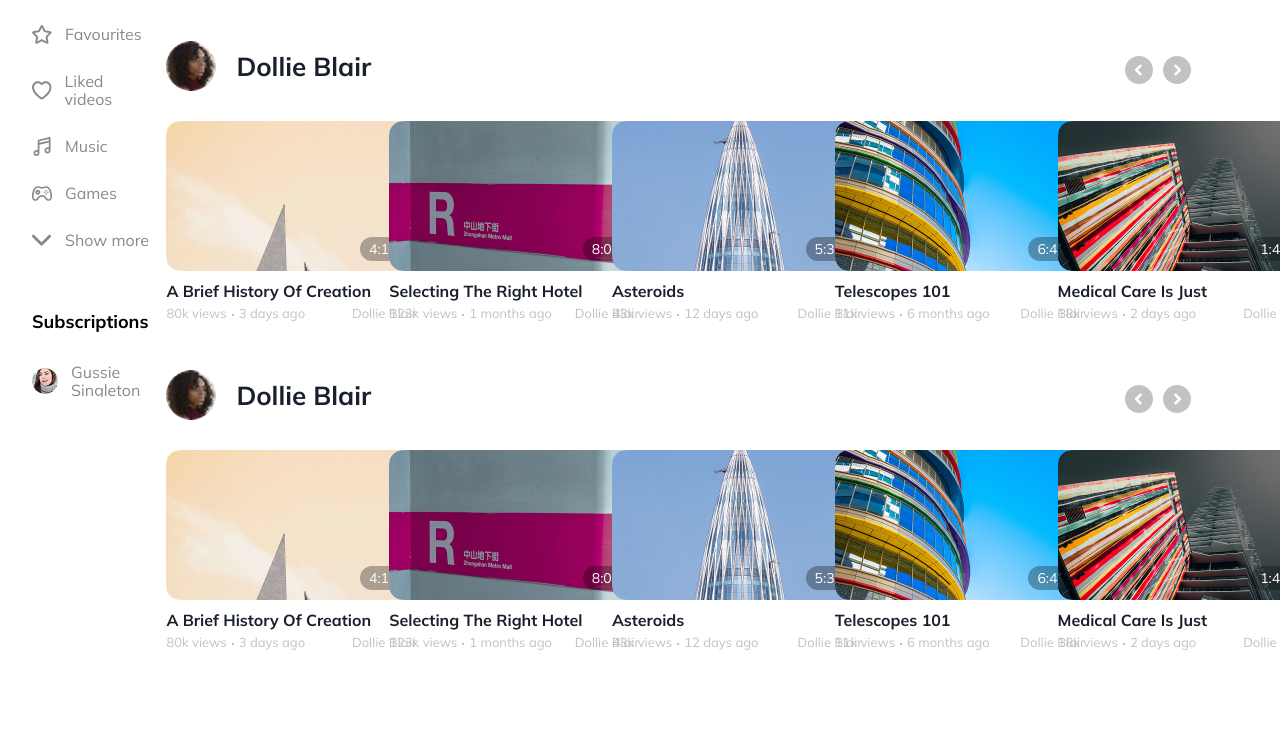
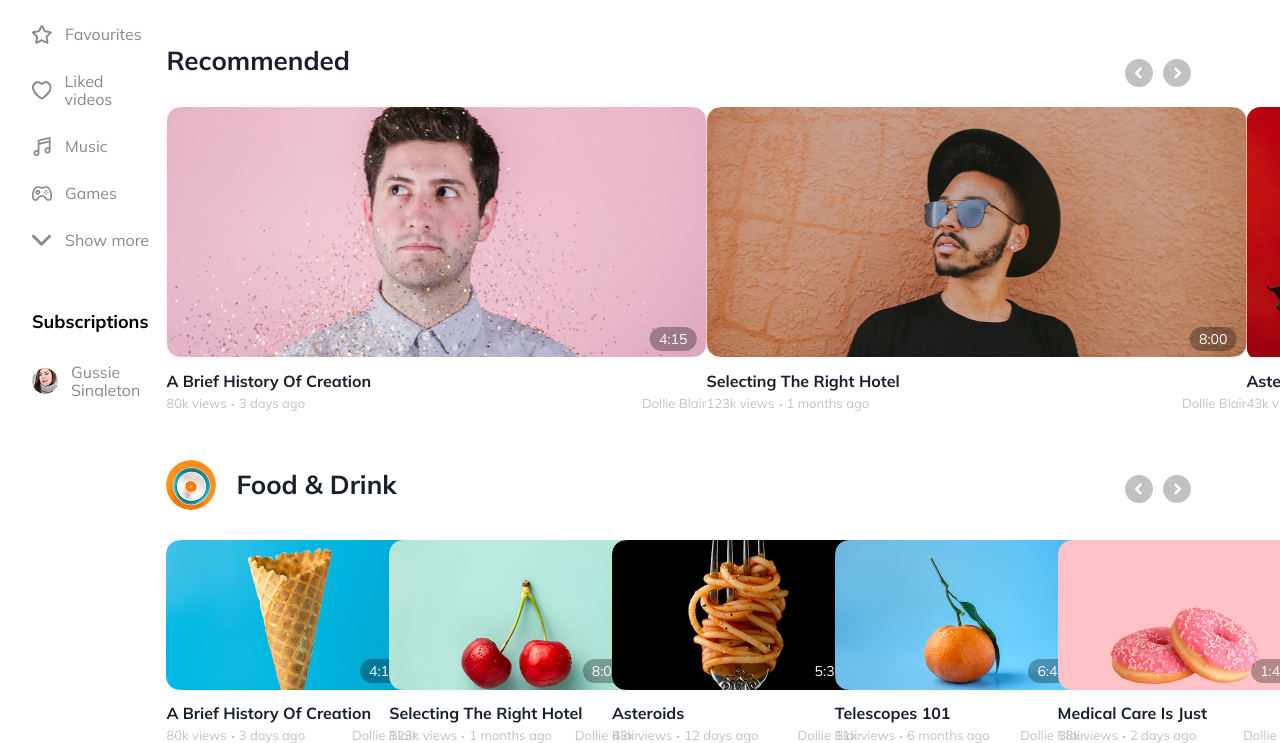
Before and after one commit to Tigricina/Youtube_glo, a plain HTML site: page index.html in a window 1280 px wide. Shown: the part 403-1146 px from the top of the page. Before the commit the page ends 1053 px from the top, so only its background shows below. Drawn offline with nearby package versions, Linux system fonts and the light colour scheme.

Commit message:
finished content block

```diff
--- a/css/style.css
+++ b/css/style.css
@@ -217,8 +217,7 @@ body {
 }
 
 .video-thumb {
-    width: 250px;
-    height: 150px;
+
     overflow: hidden;
     border-radius: 14px;
     position: relative;
@@ -294,3 +293,18 @@ body {
     justify-content: space-between;
     width: 66px;
 }
+
+
+.recommended-slide {
+    min-width: 540px;
+}
+
+.recommended-slide .video-card {
+    width: 540px;
+}
+
+.recommended-thumbnail {
+    width: 540px;
+    height: 250px;
+    object-fit: cover;
+}
--- a/index.html
+++ b/index.html
@@ -164,7 +164,7 @@
                     </li>
                 </ul>
             </nav>
-            <h2 class="nav-title">Subscriptions</h2>
+            <h3 class="nav-title">Subscriptions</h3>
             <ul class="nav-menu">
                 <li class="nav-item">
                     <a href="#" class="nav-link">
@@ -347,20 +347,20 @@
                 </div>
                 <!-- End swiper channel-slider -->
             </section>
-            <!-- End of channel -->
+            <!-- End of channel 1 -->
+
             <section class="channel">
-                <a href="#" class="channel-title">
-                    <img src="img/Belle.png" alt="photo: Dollie Blair" class="channel-avatar">
-                    <span class="channel-text">Dollie Blair</span>
-                </a>
+
+                <h2 class="channel-title">Recommended</h2>
+
                 <!-- navigation buttons -->
                 <div class="slider-buttons">
-                    <div class="channel-button channel-button-prev">
+                    <div class="channel-button recommended-button-prev">
                         <svg class="icon icon-left" width="28" height="28">
                             <use xlink:href="img/icons.svg#left"></use>
                         </svg>
                     </div>
-                    <div class="channel-button channel-button-next">
+                    <div class="channel-button recommended-button-next">
                         <svg class="icon icon-right" width="28" height="28">
                             <use xlink:href="img/icons.svg#right"></use>
                         </svg>
@@ -368,14 +368,15 @@
                 </div>
 
                 <!-- Slider main container -->
-                <div class="swiper channel-slider">
+                <div class="swiper recommended-slider">
                     <!-- Additional required wrapper -->
                     <div class="swiper-wrapper">
                         <!-- Slides -->
-                        <div class="swiper-slide">
+                        <div class="swiper-slide recommended-slide">
                             <div class="video-card">
                                 <div class="video-thumb">
-                                    <img src="img/cover-video.png" alt="video thumbnail" class="thumbnail">
+                                    <img src="img/recommended_1.png" alt="video thumbnail"
+                                        class="recommended-thumbnail">
                                     <span class="video-duration">4:15</span>
                                 </div>
                                 <h3 class="video-title">A Brief History Of Creation</h3>
@@ -389,10 +390,11 @@
                             </div>
                         </div>
                         <!-- End swiper-slide -->
-                        <div class="swiper-slide">
+                        <div class="swiper-slide recommended-slide">
                             <div class="video-card">
                                 <div class="video-thumb">
-                                    <img src="img/cover-2.png" alt="video thumbnail" class="thumbnail">
+                                    <img src="img/recommended_2.png" alt="video thumbnail"
+                                        class="recommended-thumbnail">
                                     <span class="video-duration">8:00</span>
                                 </div>
                                 <h3 class="video-title">Selecting The Right Hotel</h3>
@@ -406,10 +408,11 @@
                             </div>
                         </div>
                         <!-- End swiper-slide -->
-                        <div class="swiper-slide">
+                        <div class="swiper-slide recommended-slide">
                             <div class="video-card">
                                 <div class="video-thumb">
-                                    <img src="img/cover-3.png" alt="video thumbnail" class="thumbnail">
+                                    <img src="img/recommended_3.png" alt="video thumbnail"
+                                        class="recommended-thumbnail">
                                     <span class="video-duration">5:32</span>
                                 </div>
                                 <h3 class="video-title">Asteroids</h3>
@@ -440,10 +443,109 @@
                             </div>
                         </div>
                         <!-- End swiper-slide -->
+
+                    </div>
+                </div>
+                <!-- End swiper channel-slider -->
+            </section>
+            <!-- End of channel 2 -->
+
+            <section class="channel">
+                <a href="#" class="channel-title">
+                    <img src="img/food.png" alt="food" class="channel-avatar">
+                    <span class="channel-text">Food & Drink</span>
+                </a>
+                <!-- navigation buttons -->
+                <div class="slider-buttons">
+                    <div class="channel-button food-button-prev">
+                        <svg class="icon icon-left" width="28" height="28">
+                            <use xlink:href="img/icons.svg#left"></use>
+                        </svg>
+                    </div>
+                    <div class="channel-button food-button-next">
+                        <svg class="icon icon-right" width="28" height="28">
+                            <use xlink:href="img/icons.svg#right"></use>
+                        </svg>
+                    </div>
+                </div>
+
+                <!-- Slider main container -->
+                <div class="swiper food-slider">
+                    <!-- Additional required wrapper -->
+                    <div class="swiper-wrapper">
+                        <!-- Slides -->
                         <div class="swiper-slide">
                             <div class="video-card">
                                 <div class="video-thumb">
-                                    <img src="img/cover-5.png" alt="video thumbnail" class="thumbnail">
+                                    <img src="img/food-cover-1.png" alt="video thumbnail" class="thumbnail">
+                                    <span class="video-duration">4:15</span>
+                                </div>
+                                <h3 class="video-title">A Brief History Of Creation</h3>
+                                <div class="video-info">
+                                    <span class="video-counter">
+                                        <span class="video-views">80k views</span>
+                                        <span class="video-date">3 days ago</span>
+                                    </span>
+                                    <span class="video-channel">Dollie Blair</span>
+                                </div>
+                            </div>
+                        </div>
+                        <!-- End swiper-slide -->
+                        <div class="swiper-slide">
+                            <div class="video-card">
+                                <div class="video-thumb">
+                                    <img src="img/food-cover-2.png" alt="video thumbnail" class="thumbnail">
+                                    <span class="video-duration">8:00</span>
+                                </div>
+                                <h3 class="video-title">Selecting The Right Hotel</h3>
+                                <div class="video-info">
+                                    <span class="video-counter">
+                                        <span class="video-views">123k views</span>
+                                        <span class="video-date">1 months ago</span>
+                                    </span>
+                                    <span class="video-channel">Dollie Blair</span>
+                                </div>
+                            </div>
+                        </div>
+                        <!-- End swiper-slide -->
+                        <div class="swiper-slide">
+                            <div class="video-card">
+                                <div class="video-thumb">
+                                    <img src="img/food-cover-3.png" alt="video thumbnail" class="thumbnail">
+                                    <span class="video-duration">5:32</span>
+                                </div>
+                                <h3 class="video-title">Asteroids</h3>
+                                <div class="video-info">
+                                    <span class="video-counter">
+                                        <span class="video-views">43k views</span>
+                                        <span class="video-date">12 days ago</span>
+                                    </span>
+                                    <span class="video-channel">Dollie Blair</span>
+                                </div>
+                            </div>
+                        </div>
+                        <!-- End swiper-slide -->
+                        <div class="swiper-slide">
+                            <div class="video-card">
+                                <div class="video-thumb">
+                                    <img src="img/food-cover-4.png" alt="video thumbnail" class="thumbnail">
+                                    <span class="video-duration">6:40</span>
+                                </div>
+                                <h3 class="video-title">Telescopes 101</h3>
+                                <div class="video-info">
+                                    <span class="video-counter">
+                                        <span class="video-views">11k views</span>
+                                        <span class="video-date">6 months ago</span>
+                                    </span>
+                                    <span class="video-channel">Dollie Blair</span>
+                                </div>
+                            </div>
+                        </div>
+                        <!-- End swiper-slide -->
+                        <div class="swiper-slide">
+                            <div class="video-card">
+                                <div class="video-thumb">
+                                    <img src="img/food-cover-5.png" alt="video thumbnail" class="thumbnail">
                                     <span class="video-duration">1:45</span>
                                 </div>
                                 <h3 class="video-title">Medical Care Is Just</h3>
@@ -460,138 +562,7 @@
                         <div class="swiper-slide">
                             <div class="video-card">
                                 <div class="video-thumb">
-                                    <img src="img/cover-6.png" alt="video thumbnail" class="thumbnail">
-                                    <span class="video-duration">2:12</span>
-                                </div>
-                                <h3 class="video-title">Moon Gazing</h3>
-                                <div class="video-info">
-                                    <span class="video-counter">
-                                        <span class="video-views">67k views</span>
-                                        <span class="video-date">4 months ago</span>
-                                    </span>
-                                    <span class="video-channel">Dollie Blair</span>
-                                </div>
-                            </div>
-                        </div>
-                        <!-- End swiper-slide -->
-                    </div>
-                </div>
-                <!-- End swiper channel-slider -->
-            </section>
-            <!-- End of channel -->
-            <section class="channel">
-                <a href="#" class="channel-title">
-                    <img src="img/Belle.png" alt="photo: Dollie Blair" class="channel-avatar">
-                    <span class="channel-text">Dollie Blair</span>
-                </a>
-                <!-- navigation buttons -->
-                <div class="slider-buttons">
-                    <div class="channel-button channel-button-prev">
-                        <svg class="icon icon-left" width="28" height="28">
-                            <use xlink:href="img/icons.svg#left"></use>
-                        </svg>
-                    </div>
-                    <div class="channel-button channel-button-next">
-                        <svg class="icon icon-right" width="28" height="28">
-                            <use xlink:href="img/icons.svg#right"></use>
-                        </svg>
-                    </div>
-                </div>
-
-                <!-- Slider main container -->
-                <div class="swiper channel-slider">
-                    <!-- Additional required wrapper -->
-                    <div class="swiper-wrapper">
-                        <!-- Slides -->
-                        <div class="swiper-slide">
-                            <div class="video-card">
-                                <div class="video-thumb">
-                                    <img src="img/cover-video.png" alt="video thumbnail" class="thumbnail">
-                                    <span class="video-duration">4:15</span>
-                                </div>
-                                <h3 class="video-title">A Brief History Of Creation</h3>
-                                <div class="video-info">
-                                    <span class="video-counter">
-                                        <span class="video-views">80k views</span>
-                                        <span class="video-date">3 days ago</span>
-                                    </span>
-                                    <span class="video-channel">Dollie Blair</span>
-                                </div>
-                            </div>
-                        </div>
-                        <!-- End swiper-slide -->
-                        <div class="swiper-slide">
-                            <div class="video-card">
-                                <div class="video-thumb">
-                                    <img src="img/cover-2.png" alt="video thumbnail" class="thumbnail">
-                                    <span class="video-duration">8:00</span>
-                                </div>
-                                <h3 class="video-title">Selecting The Right Hotel</h3>
-                                <div class="video-info">
-                                    <span class="video-counter">
-                                        <span class="video-views">123k views</span>
-                                        <span class="video-date">1 months ago</span>
-                                    </span>
-                                    <span class="video-channel">Dollie Blair</span>
-                                </div>
-                            </div>
-                        </div>
-                        <!-- End swiper-slide -->
-                        <div class="swiper-slide">
-                            <div class="video-card">
-                                <div class="video-thumb">
-                                    <img src="img/cover-3.png" alt="video thumbnail" class="thumbnail">
-                                    <span class="video-duration">5:32</span>
-                                </div>
-                                <h3 class="video-title">Asteroids</h3>
-                                <div class="video-info">
-                                    <span class="video-counter">
-                                        <span class="video-views">43k views</span>
-                                        <span class="video-date">12 days ago</span>
-                                    </span>
-                                    <span class="video-channel">Dollie Blair</span>
-                                </div>
-                            </div>
-                        </div>
-                        <!-- End swiper-slide -->
-                        <div class="swiper-slide">
-                            <div class="video-card">
-                                <div class="video-thumb">
-                                    <img src="img/cover-4.png" alt="video thumbnail" class="thumbnail">
-                                    <span class="video-duration">6:40</span>
-                                </div>
-                                <h3 class="video-title">Telescopes 101</h3>
-                                <div class="video-info">
-                                    <span class="video-counter">
-                                        <span class="video-views">11k views</span>
-                                        <span class="video-date">6 months ago</span>
-                                    </span>
-                                    <span class="video-channel">Dollie Blair</span>
-                                </div>
-                            </div>
-                        </div>
-                        <!-- End swiper-slide -->
-                        <div class="swiper-slide">
-                            <div class="video-card">
-                                <div class="video-thumb">
-                                    <img src="img/cover-5.png" alt="video thumbnail" class="thumbnail">
-                                    <span class="video-duration">1:45</span>
-                                </div>
-                                <h3 class="video-title">Medical Care Is Just</h3>
-                                <div class="video-info">
-                                    <span class="video-counter">
-                                        <span class="video-views">18k views</span>
-                                        <span class="video-date">2 days ago</span>
-                                    </span>
-                                    <span class="video-channel">Dollie Blair</span>
-                                </div>
-                            </div>
-                        </div>
-                        <!-- End swiper-slide -->
-                        <div class="swiper-slide">
-                            <div class="video-card">
-                                <div class="video-thumb">
-                                    <img src="img/cover-6.png" alt="video thumbnail" class="thumbnail">
+                                    <img src="img/food-cover-6.png" alt="video thumbnail" class="thumbnail">
                                     <span class="video-duration">2:12</span>
                                 </div>
                                 <h3 class="video-title">Moon Gazing</h3>
--- a/js/main.js
+++ b/js/main.js
@@ -1,16 +1,35 @@
 const swiper = new Swiper('.swiper', {
-    // Optional parameters
 
     loop: true,
     slidesPerView: 5,
-
-
 
     // Navigation arrows
     navigation: {
         nextEl: '.channel-button-next',
         prevEl: '.channel-button-prev',
     },
+});
 
+const recommendedSwiper = new Swiper('.recommended-slider', {
 
+    loop: true,
+    slidesPerView: 3,
+
+    // Navigation arrows
+    navigation: {
+        nextEl: '.recommended-button-next',
+        prevEl: '.recommended-button-prev',
+    },
 });
+
+const foodSwiper = new Swiper('.food-slider', {
+
+    loop: true,
+    slidesPerView: 5,
+
+    // Navigation arrows
+    navigation: {
+        nextEl: '.food-button-next',
+        prevEl: '.food-button-prev',
+    },
+});
```
Also changed, not shown: img/food-cover-1.png (added), img/food-cover-2.png (added), img/food-cover-3.png (added), img/food-cover-4.png (added), img/food-cover-5.png (added), img/food-cover-6.png (added), img/food.png (added), img/recommended_1.png (added), img/recommended_2.png (added), img/recommended_3.png (added).
